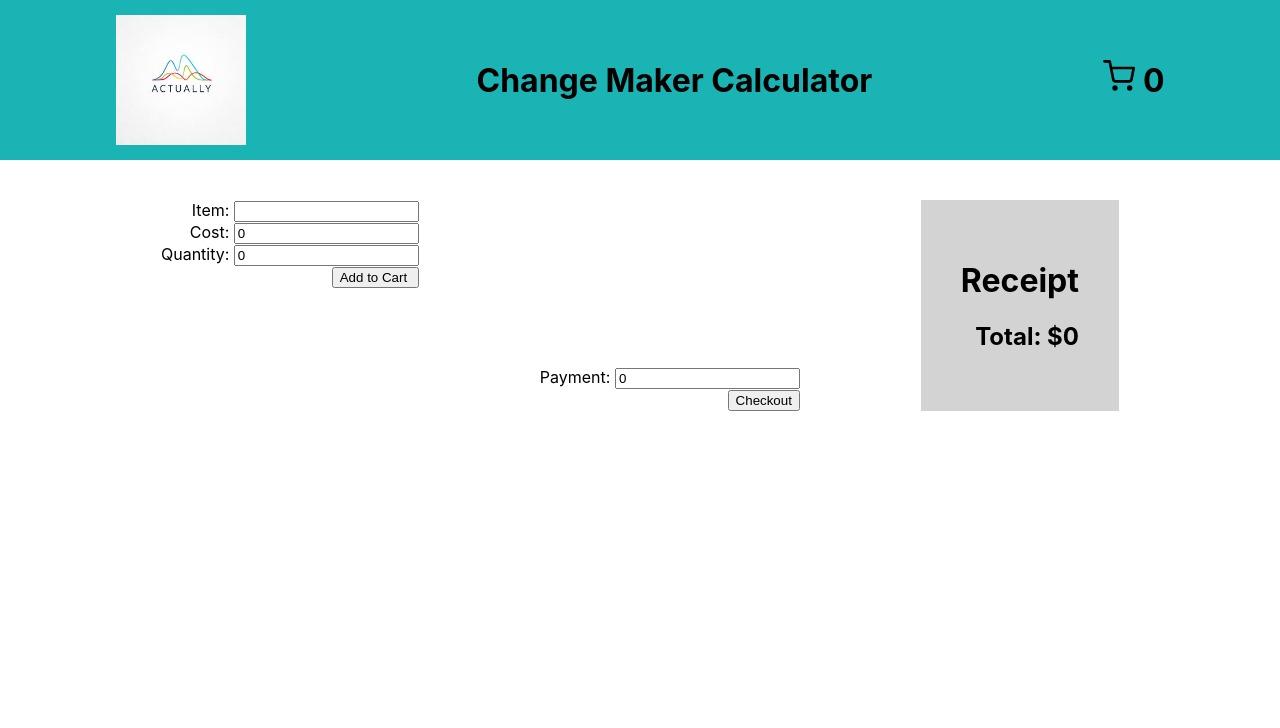
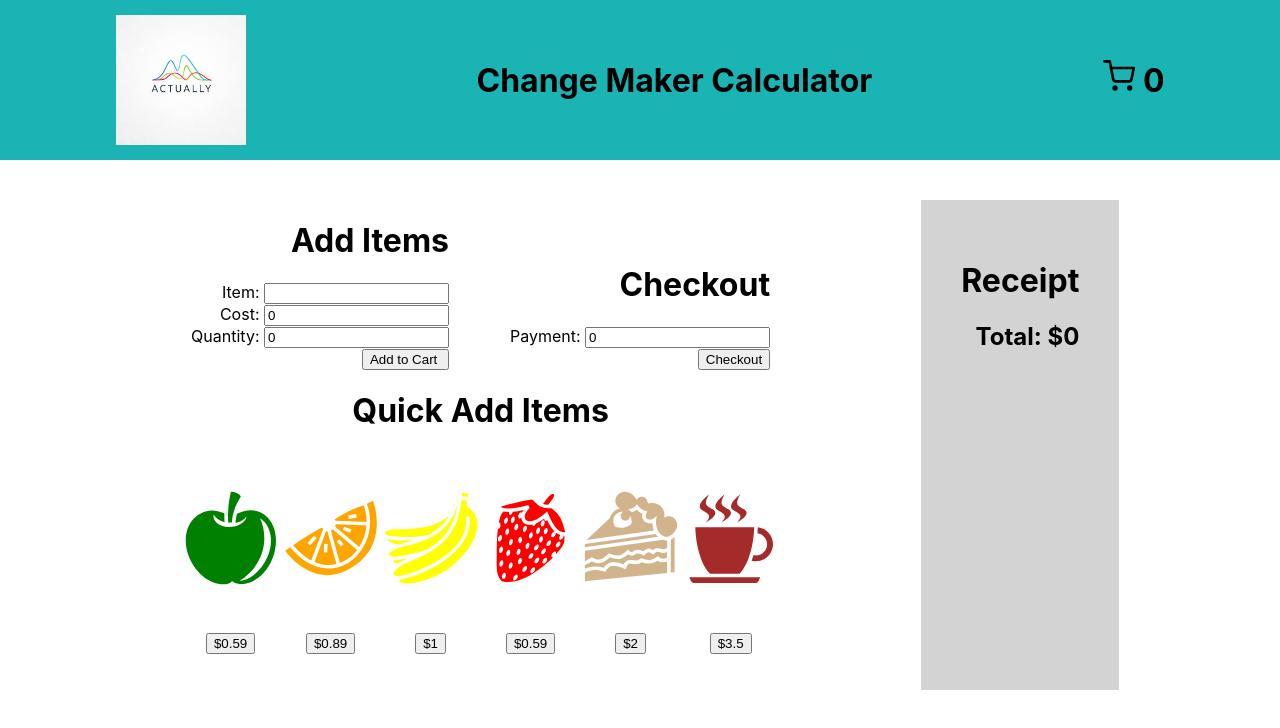
Before and after one commit to melybowden/Change_Maker, a React (Create React App) app: page / in a window 1280 px wide. Shown: the top 728 px of the page. Built offline with nearby package versions, Linux system fonts and the light colour scheme.

Commit message:
add quick-add items

```diff
--- a/src/App.css
+++ b/src/App.css
@@ -26,3 +26,13 @@
   min-height: 10vh;
   text-align: right;
 }
+
+/* https://css-tricks.com/snippets/css/a-guide-to-flexbox/ */
+.flex-container {
+  display: flex;
+  flex-flow: row wrap;
+  justify-content: space-evenly;
+  list-style: none;
+  padding: 10px;
+  text-align: center;
+}
--- a/src/components/body.js
+++ b/src/components/body.js
@@ -1,5 +1,6 @@
 import React, { Component } from 'react'
 import Receipt from './receipt'
+import Catalog from './catalog'
 
 export default class body extends Component {
     constructor(props){
@@ -16,23 +17,37 @@ export default class body extends Component {
         this.handleChange = this.handleChange.bind(this)
         this.handleSubmit = this.handleSubmit.bind(this)
         this.handlePayment = this.handlePayment.bind(this)
+        this.handleQuickAdd = this.handleQuickAdd.bind(this)
     }
 
     handleChange(event) {
         this.setState({[event.target.name]:event.target.value})
     }
 
-    handleSubmit(event){ //add to cart
+    handleQuickAdd(event) {
         event.preventDefault()
         this.setState(state =>
-            {const cart = [...state.cart, [this.state.currentItem, this.state.currentQuantity, this.state.currentCost]];
+            {const cart = [...state.cart, [event.target.name, 1, event.target.value, this.state.total+event.target.value]];
                 return {
                     cart
                 };
             });
-        this.setState({total: this.state.total+(this.state.currentQuantity*this.state.currentCost)})
+        this.setState({total: Math.round((this.state.total+parseFloat(event.target.value))*100)/100})
+        this.props.addItem(this.props.count + 1)
+        // console.log(this.state.cart)
+    }
+
+    handleSubmit(event){ //add to car
+        event.preventDefault()
+        this.setState(state =>
+            {const cart = [...state.cart, [this.state.currentItem, this.state.currentQuantity, this.state.currentCost, this.state.currentQuantity*this.state.currentCost]];
+                return {
+                    cart
+                };
+            });
+        this.setState({total: Math.round((this.state.total+(this.state.currentQuantity*this.state.currentCost))*100)/100})
         //console.log("hi: "+this.state.currentItem+" c: "+this.state.currentCost +" Q: " +this.state.currentQuantity)
-        console.log(this.state.cart)
+        // console.log(this.state.cart)
         this.props.addItem(this.props.count + 1)
     }
 
@@ -45,8 +60,11 @@ export default class body extends Component {
     render() {
         return (
             <div style={{display:'flex', justifyContent:'space-evenly', padding:'5vh'}}>
-            <div>
+
+               <div style={{display:'flex', flexFlow:'column wrap'}}>
+                <div style={{display:'flex', flexFlow:'row wrap', justifyContent:'space-around'}}>
                <form onSubmit={this.handleSubmit} className="form">
+                   <h1>Add Items</h1>
                    <label>
                        Item: <input type = "text" name = "currentItem" value = {this.state.currentItem} onChange = {this.handleChange}/>
                    </label>
@@ -61,17 +79,23 @@ export default class body extends Component {
                    <br/>
                    <input type= "submit" value ="Add to Cart "onSubmit={this.handleSubmit}></input>
                </form>
-               </div>
-
 
                <form onSubmit={this.handlePayment} className="form">
+                   <h1>Checkout</h1>
                     <label>
                        Payment: <input type = "number" step ="0.01" name = "paid" value = {this.state.paid} onChange={this.handleChange} />
                     </label>
                     <br></br>
                     <input type ="submit" value="Checkout" />
                 </form>
-            <Receipt cart= {this.state.cart} paid= {this.state.paid} total={this.state.total} done={this.state.done}/>
+                </div>
+                <div>
+                <h1>Quick Add Items</h1>
+                <Catalog handleQuickAdd={this.handleQuickAdd}/>
+               </div>
+               </div>
+            <Receipt cart= {this.state.cart} paid= {this.state.paid} total={this.state.total} done={this.state.done} />
+
             </div>
         )
     }
--- /dev/null
+++ b/src/components/catalog.js
@@ -0,0 +1,22 @@
+import React from 'react';
+import {GiShinyApple, GiOrangeSlice, GiBananaBunch, GiStrawberry, GiCakeSlice, GiCoffeeCup} from 'react-icons/gi';
+
+export default function catalog(props) {
+    const Card = ({icon, price, c, add, name}) => <div><div style={{fontSize: 100, color:c}}>{icon}</div><br /><button onClick={add} name={name} value={price}>${price}</button></div>
+    const catalogItems = [
+        {id:'Apple', icon: <GiShinyApple />, price: 0.59, color:'green'},
+        {id:'Orange', icon: <GiOrangeSlice />, price: 0.89, color:'orange'},
+        {id:'Banana', icon: <GiBananaBunch />, price: 1.00, color:'yellow'},
+        {id:'Strawberry', icon: <GiStrawberry />, price: 0.59, color:'red'},
+        {id:'Cake', icon: <GiCakeSlice />, price: 2.00, color:'tan'},
+        {id:'Coffee', icon: <GiCoffeeCup />, price: 3.50, color:'brown'}
+    ]
+    return (
+        <div className="flex-container">
+            <ul className="flex-container">
+                {catalogItems.map(item => <Card key={item.id} name={item.id} icon={item.icon} price={item.price} c={item.color} add={props.handleQuickAdd}/>)}
+                {/* {catalogItems.map(item => <div key={item.id} style={{color:item.color}}>{item.color}</div>)} */}
+            </ul>
+        </div>
+    )
+}
--- a/src/components/header.js
+++ b/src/components/header.js
@@ -20,7 +20,7 @@ export default class Header extends Component {
 
     render() {
         return (
-            <div class="align-header">
+            <div className="align-header">
                 <img src={logo} alt="logo" height={130} width={130}/>
                 <h1>Change Maker Calculator</h1>
                 <h1><FiShoppingCart/> {this.props.count}</h1>
--- a/src/components/receipt.js
+++ b/src/components/receipt.js
@@ -5,7 +5,8 @@ export default function receipt(props) {
         <div className="receipt">
             <h1>Receipt</h1>
             <ul style={{listStyle:'none', padding:0}}>
-                {props.cart.map(cart=><li key={cart[0]}>{cart[0]} ${cart[2]} each x{cart[1]}</li>)}
+                {props.cart.map(cart=><li key={cart[3]}>{cart[0]} ${cart[2]} each x{cart[1]}</li>)}
+                {/* {console.log('cart length: '+props.cart.length+' total: '+props.total)} */}
             </ul>
             <h2 style={{textAlign:'right'}}>Total: ${props.total}</h2>
             {props.done ? <h2 style={{textAlign:'right'}}>Paid: ${props.paid}</h2> : ''}
```
